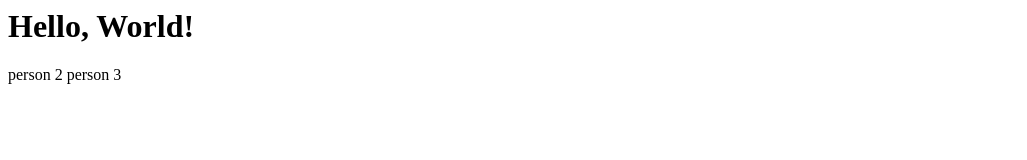
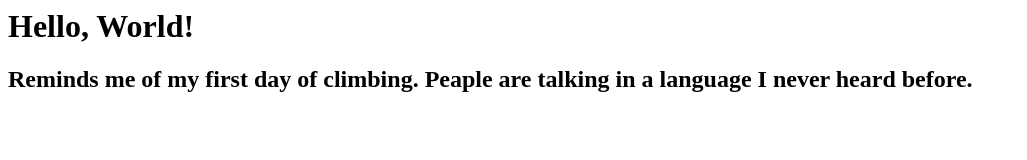
Before and after one commit to Christian510/my-first-project, a plain HTML site: page index.html in a window 1280 px wide. Shown: the whole page, without its empty margins (0-1027 px from the left). Drawn offline with Linux system fonts and the light colour scheme.

Commit message:
Added an h2

```diff
--- a/index.html
+++ b/index.html
@@ -5,14 +5,6 @@
 </head>
 <body>
     <h1>Hello, World!</h1>
-    <dance type="Tango"
-        person 1
-        <sing song ="Mary had a little lamb">
-           person 2
-           <clap speed="super hyper speed">
-               person 3
-               </clap>
-        </sing>
-    </dance>
+    <h2>Reminds me of my first day of climbing.  Peaple are talking in a language I never heard before.</h2>
 </body>
 </html>
```
